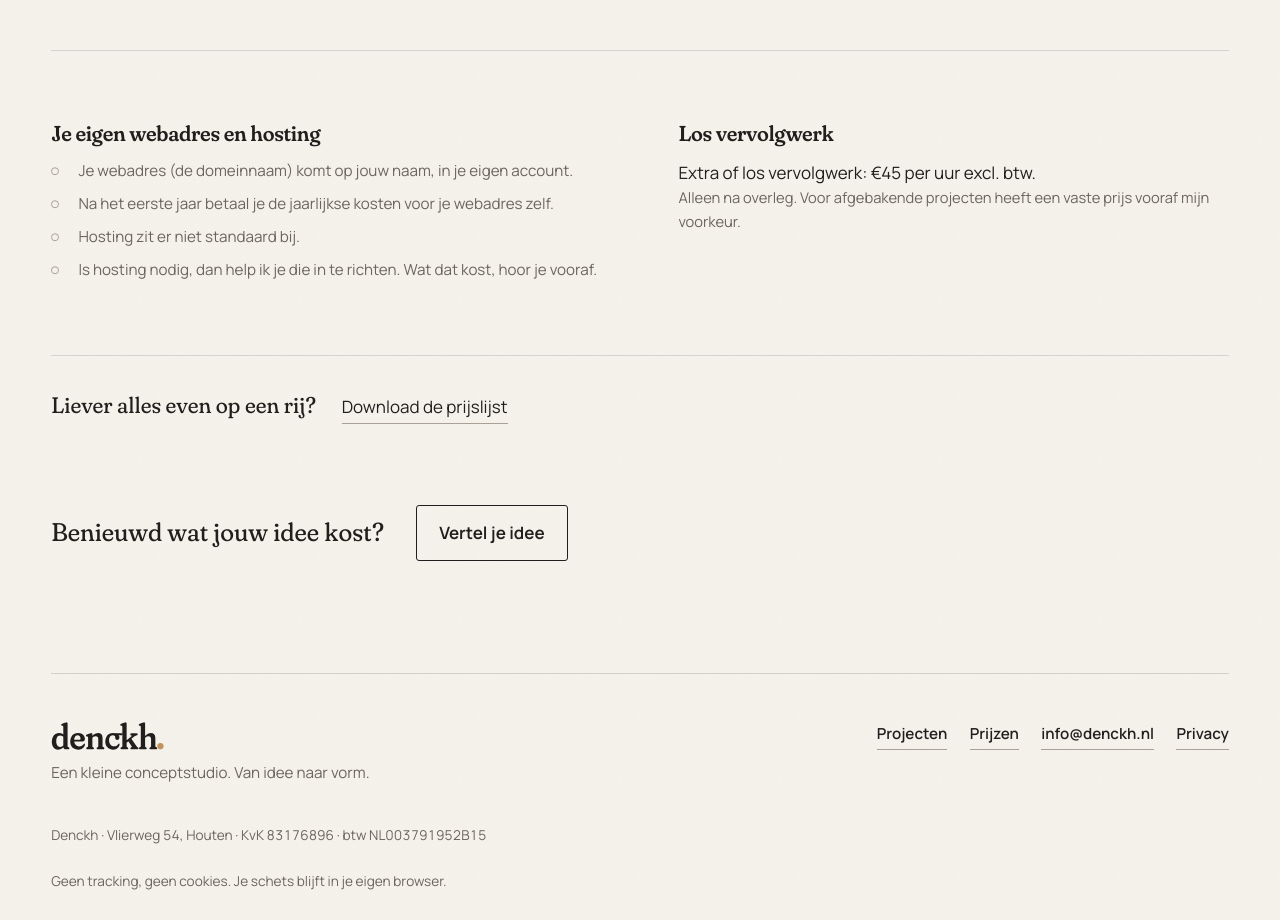
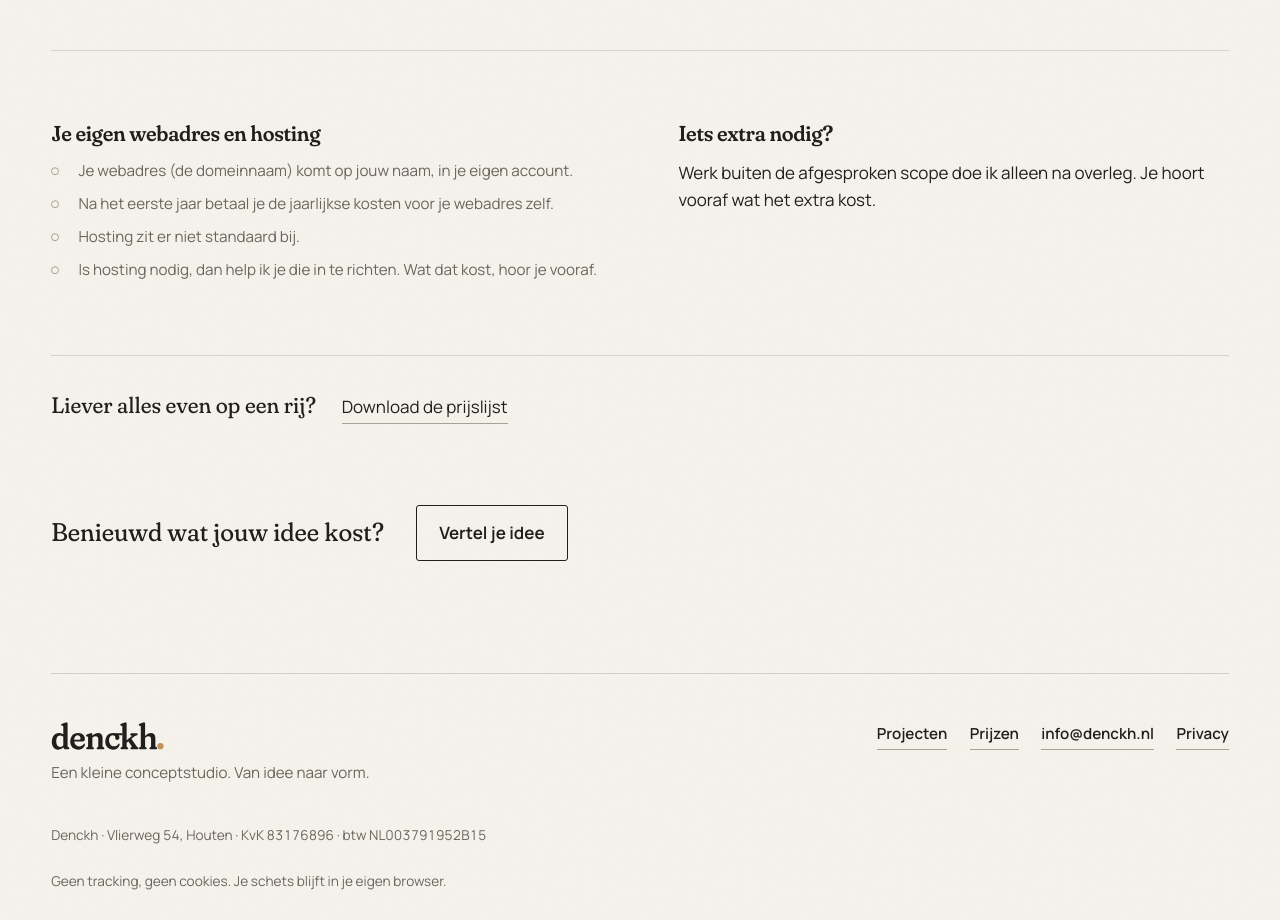
Before and after one commit to MartijndBesten/Denckh., a Next.js app: page /prijzen in a window 1280 px wide. Shown: the part 3760-4680 px from the top of the page. Built offline with nearby package versions, Linux system fonts and the light colour scheme.

Commit message:
Prijzen: geen uurtarief meer, meerwerk vooraf afgesproken
Co-Authored-By: Claude Opus 5.5 <noreply@anthropic.com>
Claude-Session: https://claude.ai/code/session_01AktoKVqW3pTFAEGhKyNVXp

```diff
--- a/scripts/price-list.mjs
+++ b/scripts/price-list.mjs
@@ -6,7 +6,7 @@ import crypto from "node:crypto";
 import fs from "node:fs";
 import path from "node:path";
 import { chromium } from "playwright";
-import { DOMAIN_NOTE, FORM_PRICES, HOME_STOPS, HOURLY, INCLUDED, NOT_INCLUDED, PRICE_PDF, WEB_ADDRESS } from "../src/lib/prices.ts";
+import { DOMAIN_NOTE, FORM_PRICES, HOME_STOPS, EXTRA, INCLUDED, NOT_INCLUDED, PRICE_PDF, WEB_ADDRESS } from "../src/lib/prices.ts";
 
 const BRAND = path.resolve("public/brand"), FONTS = path.resolve("public/fonts");
 const OUT = path.join(path.resolve("public"), PRICE_PDF);
@@ -167,7 +167,7 @@ footer span:last-child { margin-left: auto; }
   <div class="steps">${STEPS.map(([t, d]) => `<div class="step"><span class="dot"></span><h3>${t}</h3><p>${d}</p></div>`).join("")}</div>
   <div class="cols">
     <div><h2>Wat zit er standaard bij?</h2><ul>${INCLUDED.map((t) => `<li>${esc(t)}</li>`).join("")}</ul>
-      <h3 style="margin-top:8mm">Los vervolgwerk</h3><p class="hourly">${esc(HOURLY.price)} per uur<span class="meta">excl. btw</span></p><p class="small" style="margin-top:0">${esc(HOURLY.note)}</p></div>
+      <h3 style="margin-top:8mm">${esc(EXTRA.title)}</h3><p class="small" style="margin-top:1.4mm">${esc(EXTRA.text)}</p></div>
     <div><h2>Niet standaard inbegrepen</h2><ul class="not">${NOT_INCLUDED.map((t) => `<li>${esc(t)}</li>`).join("")}</ul>
       <p class="small">Heb je iets hiervan nodig? Dan spreken we het vooraf apart af.</p></div>
   </div>
--- a/src/app/prijzen/page.tsx
+++ b/src/app/prijzen/page.tsx
@@ -5,7 +5,7 @@ import Link from "next/link";
 import { Footer, Header } from "@/components/Header";
 import { FormPrices } from "@/components/grammar/FormPrices";
 import { PriceLine } from "@/components/grammar/PriceLine";
-import { FORM_PRICES, HOURLY, INCLUDED, NOT_INCLUDED, PRICE_PDF, START_STOPS, WEB_ADDRESS } from "@/lib/prices";
+import { EXTRA, FORM_PRICES, INCLUDED, NOT_INCLUDED, PRICE_PDF, START_STOPS, WEB_ADDRESS } from "@/lib/prices";
 
 const description = "Richtprijzen van Denckh: even samen denken voor €45, een eerste vorm vanaf €125 en een werkend resultaat vanaf €295. Na de intake weet je vooraf wat jouw idee kost.";
 
@@ -63,15 +63,14 @@ export default function Prijzen() {
           </div>
         </section>
 
-        <section className="price-page__section price-page__notes" aria-label="Webadres, hosting en vervolgwerk">
+        <section className="price-page__section price-page__notes" aria-label="Webadres, hosting en meerwerk">
           <div>
             <h3>Je eigen webadres en hosting</h3>
             <ul className="scope-list scope-list--small">{WEB_ADDRESS.map((t) => <li key={t}>{t}</li>)}</ul>
           </div>
           <div>
-            <h3>Los vervolgwerk</h3>
-            <p>{HOURLY.text}</p>
-            <p className="price-page__small">{HOURLY.note}</p>
+            <h3>{EXTRA.title}</h3>
+            <p>{EXTRA.text}</p>
           </div>
         </section>
 
--- a/src/lib/prices.ts
+++ b/src/lib/prices.ts
@@ -111,7 +111,8 @@ export const WEB_ADDRESS = [
   "Is hosting nodig, dan help ik je die in te richten. Wat dat kost, hoor je vooraf.",
 ];
 
-export const HOURLY = { price: "€45", text: "Extra of los vervolgwerk: €45 per uur excl. btw.", note: "Alleen na overleg. Voor afgebakende projecten heeft een vaste prijs vooraf mijn voorkeur." };
+/** Meerwerk: geen uurtarief op de site (je koopt een resultaat met een vaste prijs), wel de afspraak vooraf. */
+export const EXTRA = { title: "Iets extra nodig?", text: "Werk buiten de afgesproken scope doe ik alleen na overleg. Je hoort vooraf wat het extra kost." };
 
 /** De prijslijst als PDF: pas zichtbaar als dit bestand in public/ staat (geen kapotte link). */
 export const PRICE_PDF = "/downloads/denckh-prijslijst.pdf";
--- a/tests/interaction.mjs
+++ b/tests/interaction.mjs
@@ -372,7 +372,7 @@ const dotOffset = (p) => p.evaluate(() => { const n = document.querySelector(".f
   const start = await p.locator(".pl__stop").evaluateAll((els) => els.map((e) => `${e.querySelector(".pl__label")?.textContent}: ${e.querySelector(".pl__price")?.textContent?.replace(/\s+/g, " ").trim()}`));
   check("prijzen: kennismaken, Even Denckh, project", start.join(" | ") === "Kennismaken: vrijblijvend circa 20 minuten | Even Denckh: €45 excl. btw · 60 minuten | Project: vaste prijs vooraf afgesproken", start.join(" | "));
   const body = (await p.locator("main").textContent()) ?? "";
-  check("prijzen: los vervolgwerk €45 per uur excl. btw, na overleg", /Extra of los vervolgwerk: €45 per uur excl\. btw\./.test(body) && /Alleen na overleg\./.test(body));
+  check("prijzen: meerwerk na overleg, geen uurtarief op de site", /Iets extra nodig\?/.test(body) && /Je hoort vooraf wat het extra kost\./.test(body) && !/per uur/.test(body));
   check("prijzen: webadres op eigen naam, hosting niet standaard", /komt op jouw naam/.test(body) && /Hosting zit er niet standaard bij\./.test(body));
   check("prijzen: standaard en niet standaard", (await p.locator(".scope-list--in li").count()) === 6 && (await p.locator("#niet-titel + ul li").count()) === 12);
   const pdf = fs.existsSync(new URL("../public/downloads/denckh-prijslijst.pdf", import.meta.url));
```
Also changed, not shown: scripts/prijslijst.bron.txt, 2 other files (tests, documents, lock files or other folders).
